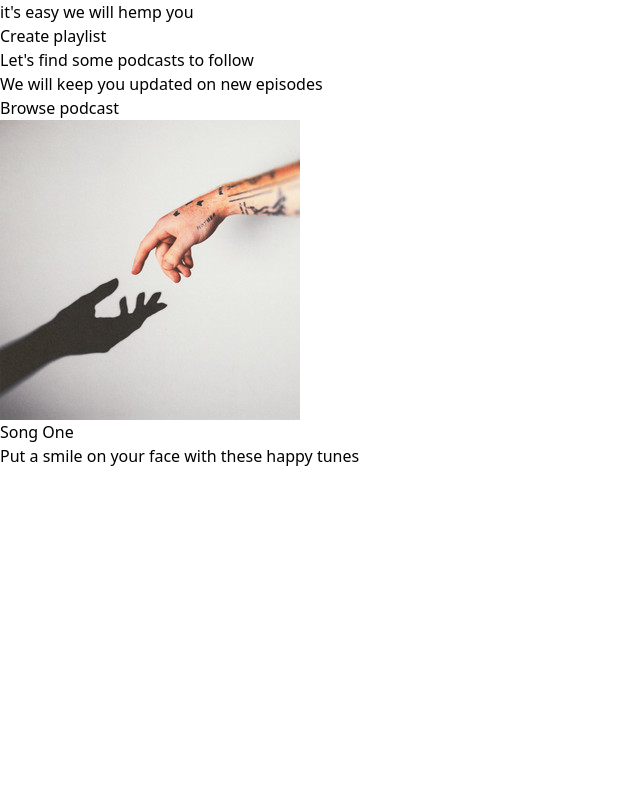
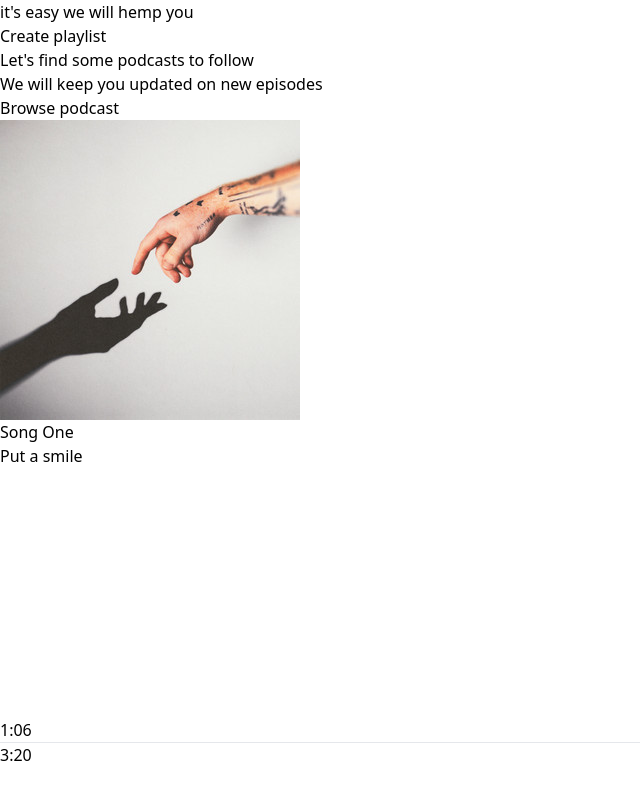
Before and after one commit to sibisiddharth8/SpotGPT, a React (Vite) app: page / in a window 1280 px wide. Shown: the part 346-1146 px from the top of the page, without its empty margins (0-640 px from the left). Before the commit the page ends 814 px from the top, so only its background shows below. Built offline with nearby package versions, Linux system fonts and the light colour scheme.

Commit message:
player component ui added

```diff
--- a/src/components/Player.jsx
+++ b/src/components/Player.jsx
@@ -1,5 +1,5 @@
 import React from 'react'
-import { songsData } from '../assets/assets'
+import { assets, songsData } from '../assets/assets'
 
 const Player = () => {
   return (
@@ -8,9 +8,37 @@
         <img className='w-12' src={songsData[0].image} alt="" />
         <div>
             <p>{songsData[0].name}</p>
-            <p>{songsData[0].desc}</p>
+            <p>{songsData[0].desc.slice(0,12)}</p>
         </div>
       </div>
+      <div className='flex flex-col items-center gap-1 m-auto'>
+            <div className='flex gap-4'>
+                <img className='w-4 cursor-pointer' src={assets.shuffle_icon} alt="" />
+                <img className='w-4 cursor-pointer' src={assets.prev_icon} alt="" />
+                <img className='w-4 cursor-pointer' src={assets.play_icon} alt="" />
+                <img className='w-4 cursor-pointer' src={assets.next_icon} alt="" />
+                <img className='w-4 cursor-pointer' src={assets.loop_icon} alt="" />
+            </div>
+            <div className='flex items-center gap-5'>
+                <p>1:06</p>
+                <div className='w-[60vw] max-w-[500px] bg-gray-300 rounded-full cursor-pointer'>
+                    <hr className='h-1 border-none w-0 bg-green-800 rounded-full'/>
+                </div>
+                <p>3:20</p>
+            </div>
+        </div>
+        <div className='hidden lg:flex items-center gap-2 opacity-75'>
+            <img className='w-4' src={assets.plays_icon} alt="" />
+            <img className='w-4' src={assets.mic_icon} alt="" />
+            <img className='w-4' src={assets.queue_icon} alt="" />
+            <img className='w-4' src={assets.speaker_icon} alt="" />
+            <img className='w-4' src={assets.volume_icon} alt="" />
+            <div className='w-20 bg-slate-50 h-1 rounded'>
+
+            </div>
+            <img className='w-4' src={assets.mini_player_icon} alt="" />
+            <img className='w-4' src={assets.zoom_icon} alt="" />
+        </div>
     </div>
   )
 }
```
